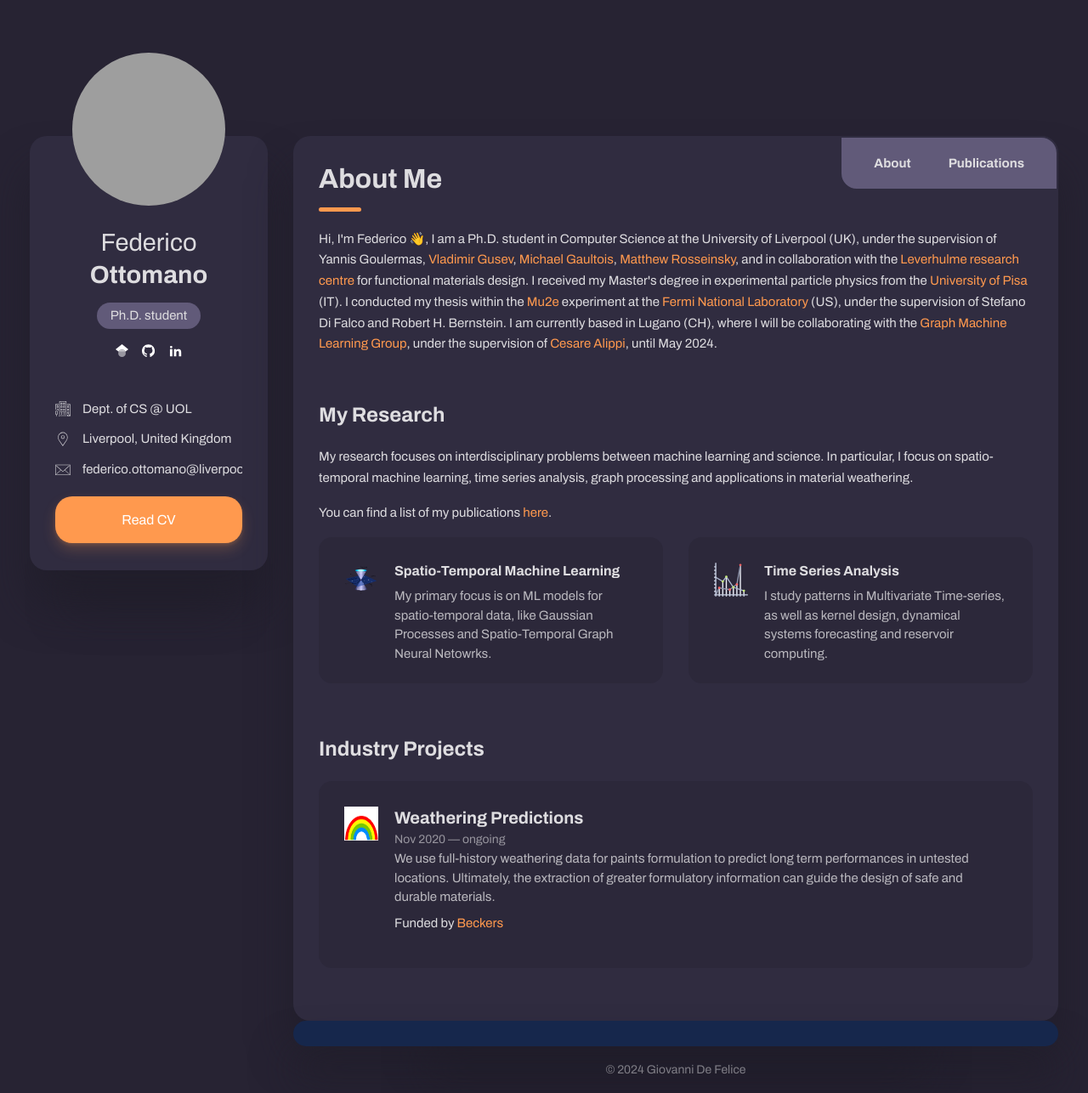
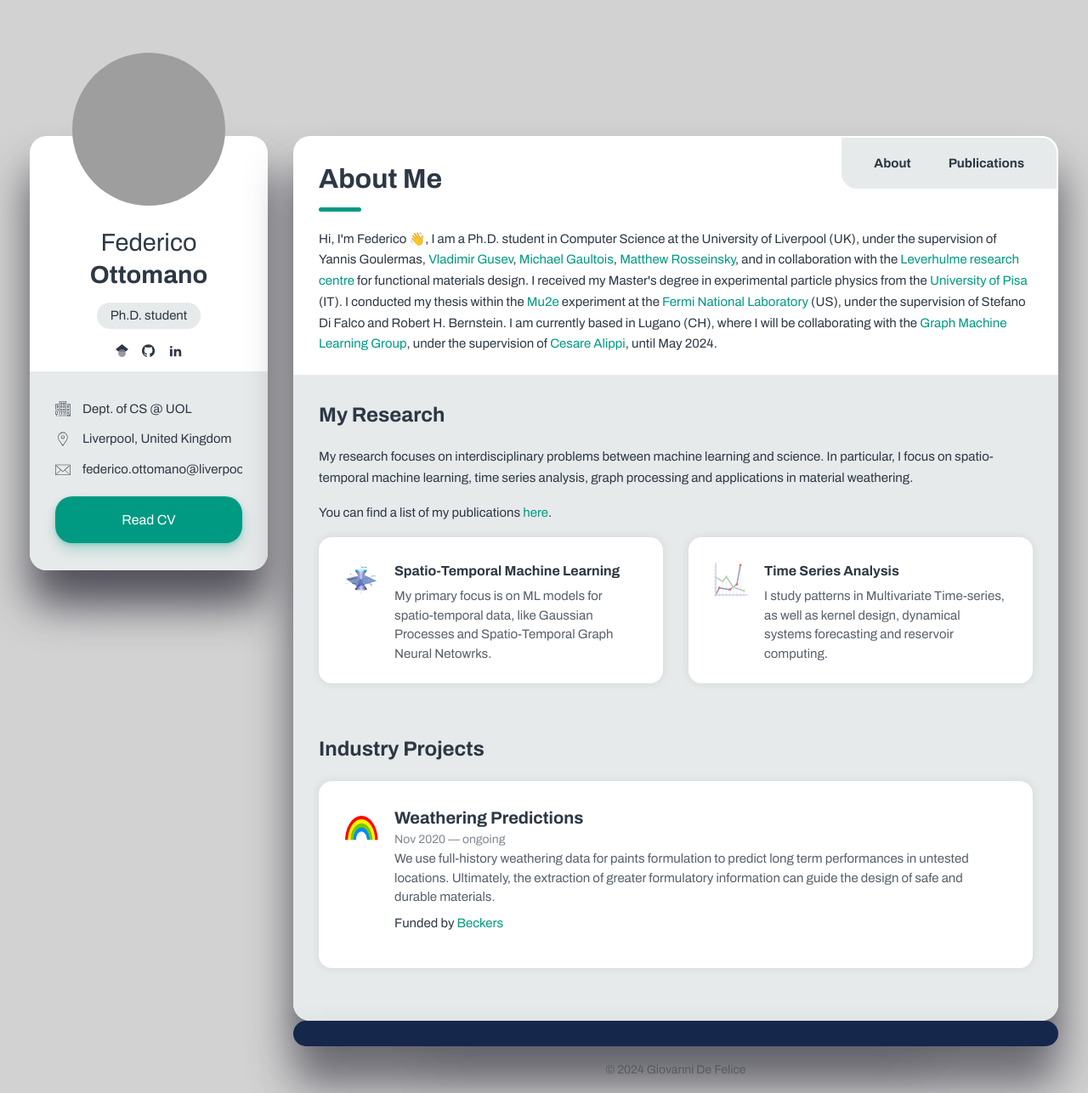
Before and after one commit to fedeotto/fedeotto.github.io, a Jekyll site: the page built from index.html, in a window 1280 px wide. Shown: the whole page at 85% size. Built offline with Jekyll 4.4.1, drawn with Linux system fonts in a browser that asks for light colours.

Commit message:
changed head

```diff
--- a/_includes/head.html
+++ b/_includes/head.html
@@ -79,7 +79,7 @@
 
       <!-- Styles -->
       <link rel="stylesheet" type="text/css" href="{{ 'assets/styles/style.css' | absolute_url }}" />
-      <link rel="stylesheet" type="text/css" href="{{ 'assets/styles/style-dark.css' | absolute_url }}" id="dark-theme" disabled>
+      <link rel="stylesheet" type="text/css" href="{{ 'assets/styles/style.css' | absolute_url }}" id="dark-theme" disabled>
       <script type="text/javascript">
           const darkTheme = document.querySelector("#dark-theme");
           var currentTheme = localStorage.getItem("theme");
```
